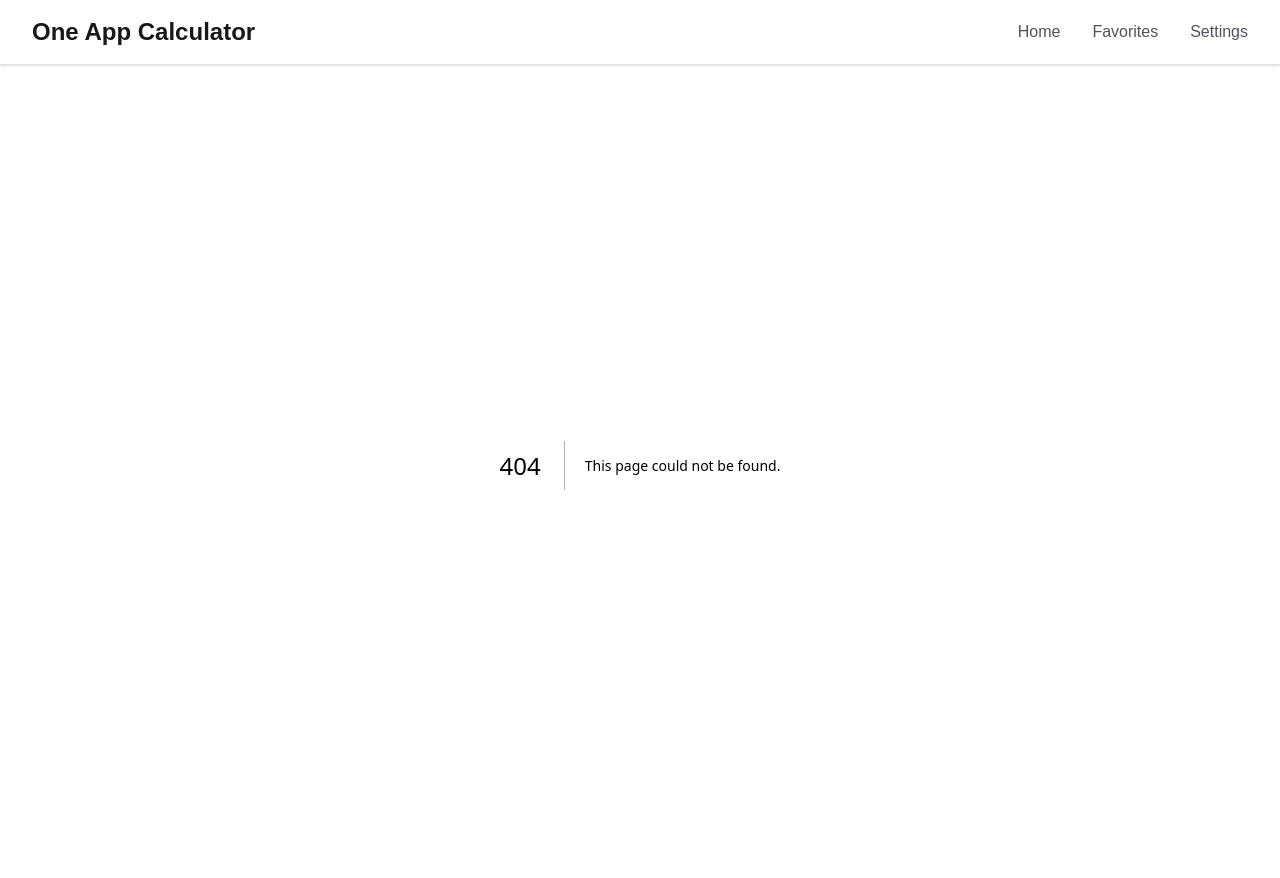
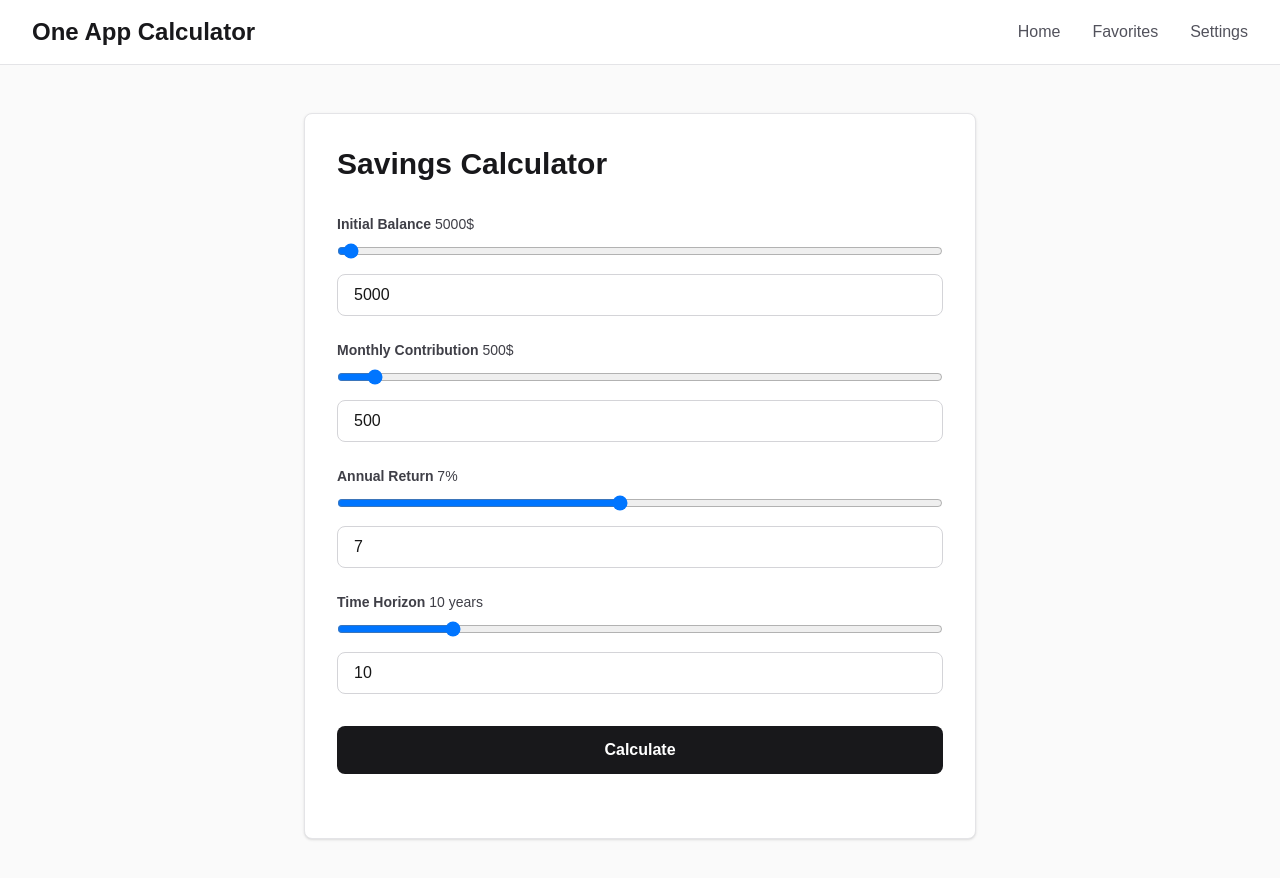
Before and after one commit to williamnkosi/calculator-app-web, a Next.js app: page /pages/calculators/finanace/savings in a window 1280 px wide. Before the commit this address had no page. Shown: the top 878 px of the page. Built offline with nearby package versions, Linux system fonts and the light colour scheme.

Commit message:
Created the savings calculator

```diff
--- /dev/null
+++ b/app/features/calculators/finance/savings/data/savings.ts
@@ -0,0 +1,13 @@
+export interface SavingsCalculatorInput {
+  initialBalance: number; // starting amount
+  monthlyContribution: number; // monthly savings
+  annualReturn: number; // annual return percentage
+  timeHorizon: number; // years
+}
+
+export interface SavingsCalculatorResult {
+  finalBalance: number;
+  totalContributions: number;
+  totalInterestEarned: number;
+  averageMonthlyGrowth: number;
+}
--- /dev/null
+++ b/app/features/calculators/finance/savings/ui/savings_calculator_form.tsx
@@ -0,0 +1,108 @@
+'use client';
+
+import Button from '@/app/components/button';
+import Input from '@/app/components/input';
+import { useSavingsCalculator } from './useSavingsCalculator';
+import type { SavingsCalculatorInput } from '../data/savings';
+
+export default function SavingsCalculatorForm() {
+  const { input, setInput, result, calculateSavings } = useSavingsCalculator();
+
+  const handleInputChange = (field: keyof SavingsCalculatorInput, value: number) => {
+    setInput((prev) => ({
+      ...prev,
+      [field]: value,
+    }));
+  };
+
+  return (
+    <div className="min-h-screen bg-zinc-50 py-12 px-4 sm:px-6 lg:px-8">
+      <div className="max-w-2xl mx-auto bg-white rounded-lg p-8 shadow-sm border border-zinc-200">
+        <h1 className="text-3xl font-bold text-zinc-900 mb-8">Savings Calculator</h1>
+
+        {/* Input Form */}
+        <div className="space-y-6 mb-8">
+          <Input
+            label="Initial Balance"
+            value={input.initialBalance}
+            onChange={(val) => handleInputChange('initialBalance', val)}
+            type="range"
+            min={0}
+            max={500000}
+            step={5000}
+            suffix="$"
+          />
+
+          <Input
+            label="Monthly Contribution"
+            value={input.monthlyContribution}
+            onChange={(val) => handleInputChange('monthlyContribution', val)}
+            type="range"
+            min={0}
+            max={10000}
+            step={100}
+            suffix="$"
+          />
+
+          <Input
+            label="Annual Return"
+            value={input.annualReturn}
+            onChange={(val) => handleInputChange('annualReturn', val)}
+            type="range"
+            min={0}
+            max={15}
+            step={0.1}
+            suffix="%"
+          />
+
+          <Input
+            label="Time Horizon"
+            value={input.timeHorizon}
+            onChange={(val) => handleInputChange('timeHorizon', val)}
+            type="range"
+            min={1}
+            max={50}
+            step={1}
+            suffix=" years"
+          />
+        </div>
+
+        {/* Calculate Button */}
+        <Button buttonText="Calculate" onClick={calculateSavings} />
+
+        {/* Results */}
+        {result && (
+          <div className="border-t border-zinc-200 pt-8 mt-8">
+            <h2 className="text-xl font-bold text-zinc-900 mb-6">Results</h2>
+            <div className="grid grid-cols-1 md:grid-cols-2 gap-4">
+              <div className="bg-zinc-50 p-4 rounded-lg border border-zinc-200">
+                <p className="text-sm text-zinc-600 mb-1">Final Balance</p>
+                <p className="text-2xl font-bold text-zinc-900">
+                  ${result.finalBalance.toLocaleString()}
+                </p>
+              </div>
+              <div className="bg-zinc-50 p-4 rounded-lg border border-zinc-200">
+                <p className="text-sm text-zinc-600 mb-1">Total Contributions</p>
+                <p className="text-2xl font-bold text-zinc-900">
+                  ${result.totalContributions.toLocaleString()}
+                </p>
+              </div>
+              <div className="bg-zinc-50 p-4 rounded-lg border border-zinc-200">
+                <p className="text-sm text-zinc-600 mb-1">Total Interest Earned</p>
+                <p className="text-2xl font-bold text-green-600">
+                  ${result.totalInterestEarned.toLocaleString()}
+                </p>
+              </div>
+              <div className="bg-zinc-50 p-4 rounded-lg border border-zinc-200">
+                <p className="text-sm text-zinc-600 mb-1">Average Monthly Growth</p>
+                <p className="text-2xl font-bold text-zinc-900">
+                  ${result.averageMonthlyGrowth.toLocaleString()}
+                </p>
+              </div>
+            </div>
+          </div>
+        )}
+      </div>
+    </div>
+  );
+}
--- /dev/null
+++ b/app/features/calculators/finance/savings/ui/useSavingsCalculator.ts
@@ -0,0 +1,47 @@
+'use client';
+
+import { useState } from 'react';
+import type { SavingsCalculatorInput, SavingsCalculatorResult } from '../data/savings';
+
+export const useSavingsCalculator = () => {
+  const [input, setInput] = useState<SavingsCalculatorInput>({
+    initialBalance: 5000,
+    monthlyContribution: 500,
+    annualReturn: 7,
+    timeHorizon: 10,
+  });
+
+  const [result, setResult] = useState<SavingsCalculatorResult | null>(null);
+
+  const calculateSavings = () => {
+    const { initialBalance, monthlyContribution, annualReturn, timeHorizon } = input;
+
+    // Monthly return rate (annual return / 12 / 100)
+    const monthlyReturn = annualReturn / 100 / 12;
+
+    // Total months
+    const totalMonths = timeHorizon * 12;
+
+    // Future value of initial balance: P * (1 + r)^n
+    const fvInitialBalance = initialBalance * Math.pow(1 + monthlyReturn, totalMonths);
+
+    // Future value of monthly contributions (Future Value of Annuity)
+    // FV = PMT * [((1 + r)^n - 1) / r]
+    const fvMonthlyContributions =
+      monthlyContribution * ((Math.pow(1 + monthlyReturn, totalMonths) - 1) / monthlyReturn);
+
+    const finalBalance = fvInitialBalance + fvMonthlyContributions;
+    const totalContributions = initialBalance + monthlyContribution * totalMonths;
+    const totalInterestEarned = finalBalance - totalContributions;
+    const averageMonthlyGrowth = (finalBalance - initialBalance) / totalMonths;
+
+    setResult({
+      finalBalance: Math.round(finalBalance * 100) / 100,
+      totalContributions: Math.round(totalContributions * 100) / 100,
+      totalInterestEarned: Math.round(totalInterestEarned * 100) / 100,
+      averageMonthlyGrowth: Math.round(averageMonthlyGrowth * 100) / 100,
+    });
+  };
+
+  return { input, setInput, result, calculateSavings };
+};
--- /dev/null
+++ b/app/pages/calculators/finanace/savings/page.tsx
@@ -0,0 +1,8 @@
+import SavingsCalculatorForm from "@/app/features/calculators/finance/savings/ui/savings_calculator_form";
+import React from "react";
+
+const SavingsCalculator = () => {
+  return <SavingsCalculatorForm />;
+};
+
+export default SavingsCalculator;
```
